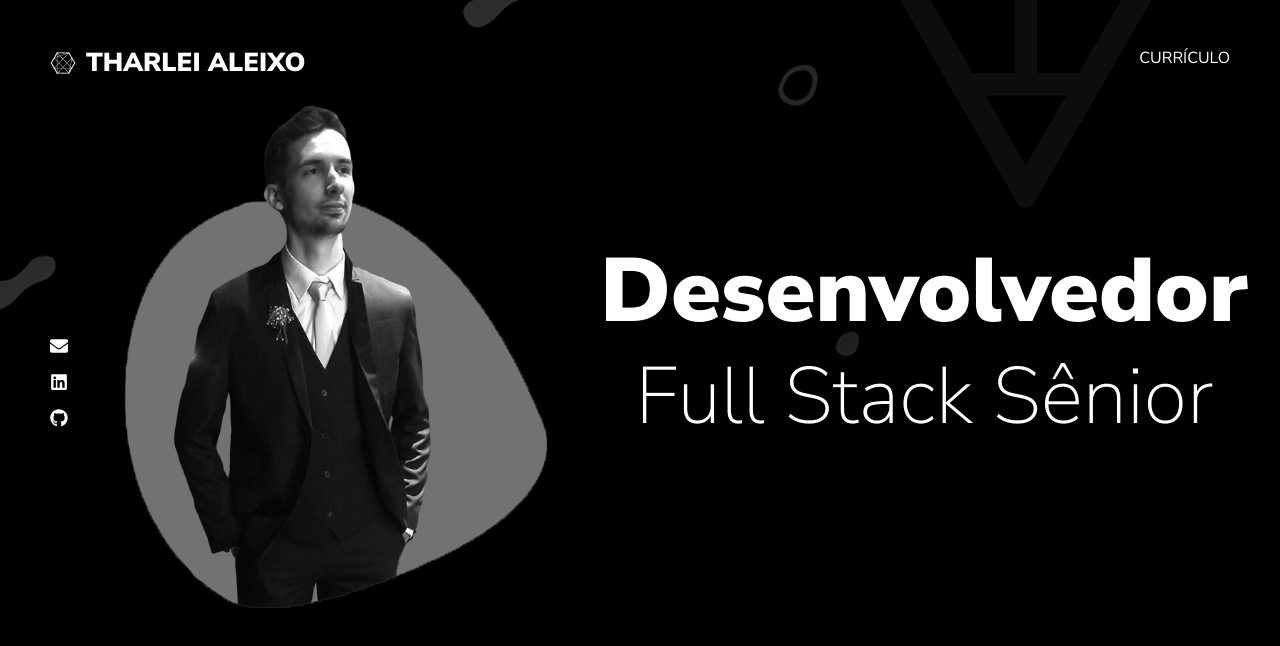
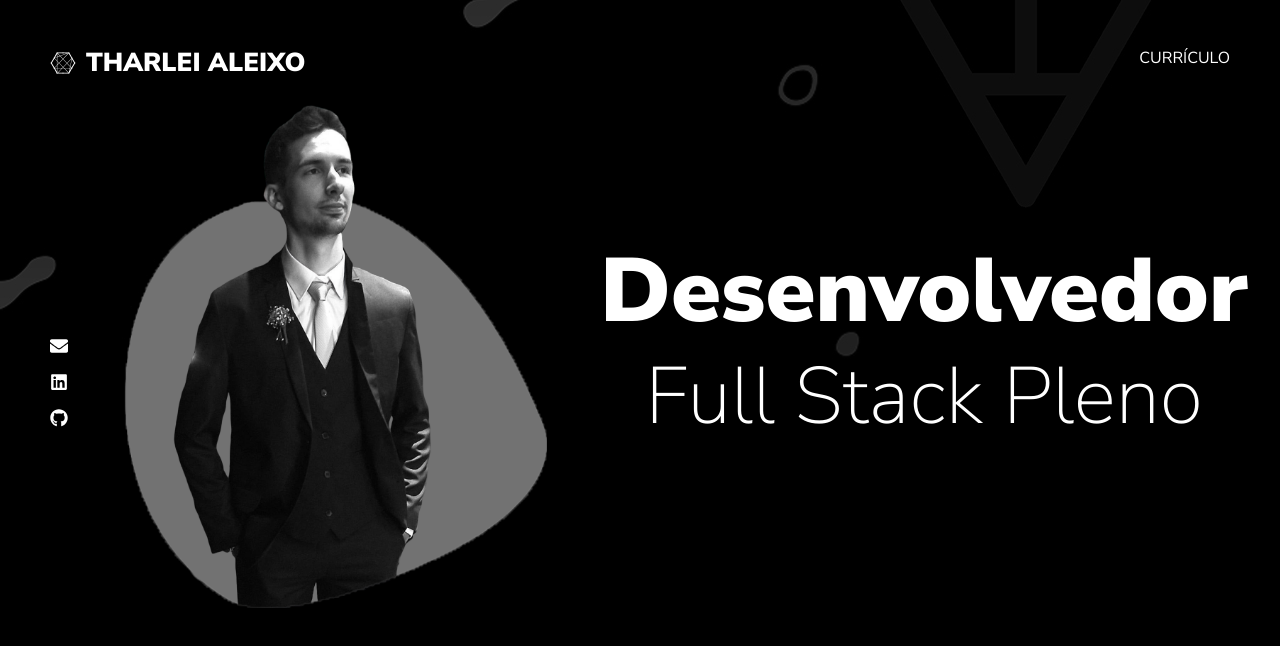
Before and after one commit to tharlei/web-portfolio, a React (Create React App) app: page / in a window 1280 px wide. Shown: the top 646 px of the page. Built offline with nearby package versions, Linux system fonts and the light colour scheme.

Commit message:
Atualizar título para o que condiz com meu cargo hoje

```diff
--- a/src/pages/Home/index.tsx
+++ b/src/pages/Home/index.tsx
@@ -14,7 +14,7 @@ const Home = () => {
         </ImgWrapper>
         <TitleWrapper>
           <h1>Desenvolvedor</h1>
-          <span>Full Stack Sênior</span>
+          <span>Full Stack Pleno</span>
         </TitleWrapper>
       </Container>
     </div>
```
